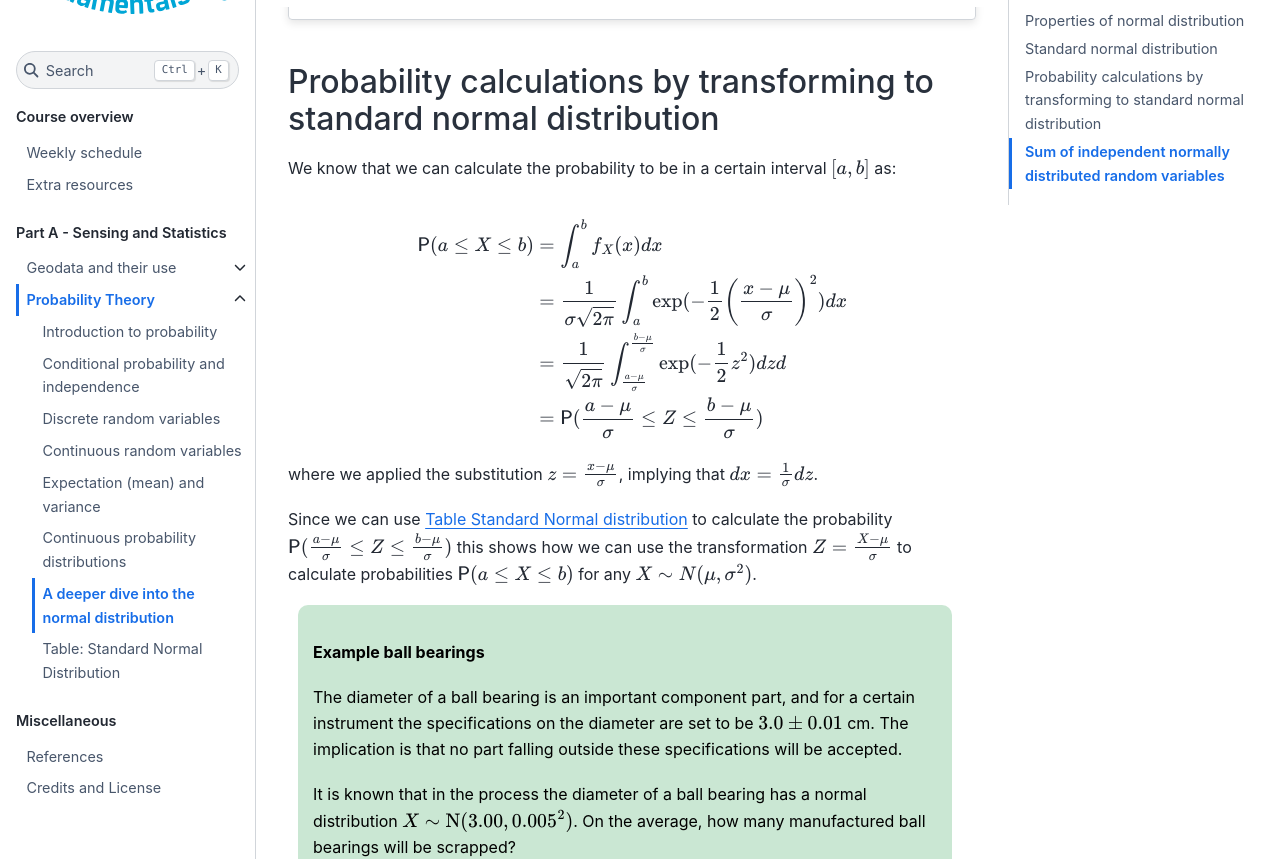
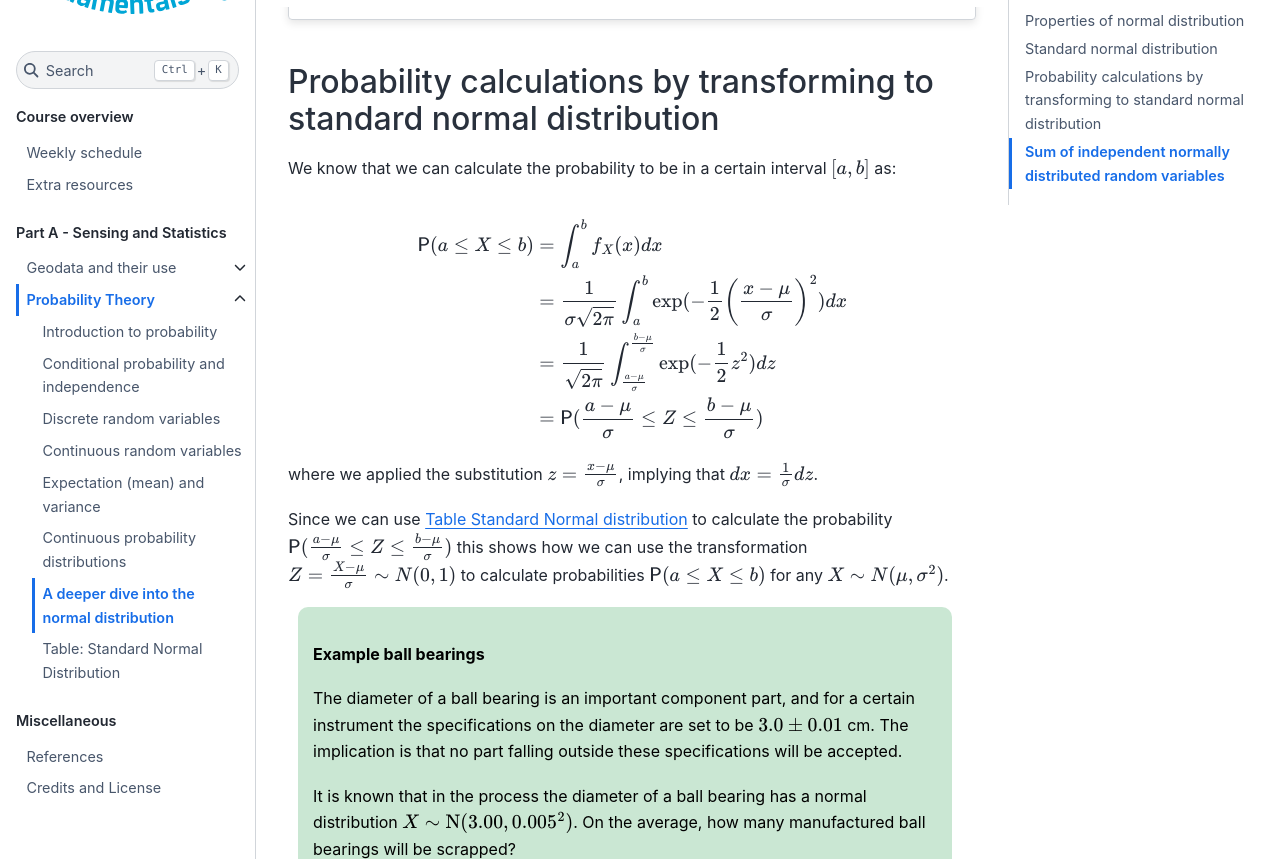
Before and after one commit to BScECT/geofun, a Jupyter Book: the page built from book/1_sensing_and_statistics/probability_theory/NormDist.md, in a window 1280 px wide and 900 px high, scrolled down 2615 px, cut to the strip 41-900 px from the top of the window. Built offline with Jupyter Book 1.0.4 settings and Sphinx 7.4.7 and the Sphinx Book theme 1.1.4, drawn with Linux system fonts in a browser that asks for light colours; comment, search, counter and statistics services are not loaded.

Commit message:
2302_1 small fixes

```diff
--- a/book/1_sensing_and_statistics/probability_theory/NormDist.md
+++ b/book/1_sensing_and_statistics/probability_theory/NormDist.md
@@ -78,14 +78,14 @@ $$
 \begin{align*}
 \mathsf{P}(a\leq X \leq b)&= \int_a^b f_X(x)dx \\
 &= \frac{1}{\sigma\sqrt{2 \pi}}\int_a^b\exp( -\frac{1}{2} \left( \frac{x-\mu}{\sigma} \right)^{2} )dx\\
-& = \frac{1}{\sqrt{2 \pi}}\int_{\frac{a-\mu}{\sigma}}^{\frac{b-\mu}{\sigma}}\exp( -\frac{1}{2} z^{2} )dzd\\
+& = \frac{1}{\sqrt{2 \pi}}\int_{\frac{a-\mu}{\sigma}}^{\frac{b-\mu}{\sigma}}\exp( -\frac{1}{2} z^{2} )dz\\
 &= \mathsf{P}(\frac{a-\mu}{\sigma} \leq Z \leq \frac{b-\mu}{\sigma})
 \end{align*}
 $$
 
 where we applied the substitution $z=\frac{x-\mu}{\sigma}$, implying that $dx=\frac{1}{\sigma}dz$.
 
-Since we can use [Table Standard Normal distribution](table_standardnormal) to calculate the probability $\mathsf{P}(\frac{a-\mu}{\sigma} \leq Z \leq \frac{b-\mu}{\sigma})$ this shows how we can use the transformation $Z=\frac{X-\mu}{\sigma}$ to calculate probabilities $\mathsf{P}(a\leq X \leq b)$ for any $X\sim N(\mu,\sigma^2)$.
+Since we can use [Table Standard Normal distribution](table_standardnormal) to calculate the probability $\mathsf{P}(\frac{a-\mu}{\sigma} \leq Z \leq \frac{b-\mu}{\sigma})$ this shows how we can use the transformation $Z=\frac{X-\mu}{\sigma}\sim N(0,1)$ to calculate probabilities $\mathsf{P}(a\leq X \leq b)$ for any $X\sim N(\mu,\sigma^2)$.
 
 <div style="background-color:#CAE7D3; color: black; width:95%; vertical-align: middle; padding:15px; margin: 10px; border-radius: 10px">
 <p>
```
Also changed, not shown: book/1_sensing_and_statistics/probability_theory/ContinDistributions.md (+1 -1 lines), book/figures/part-a_probcalc.png.
